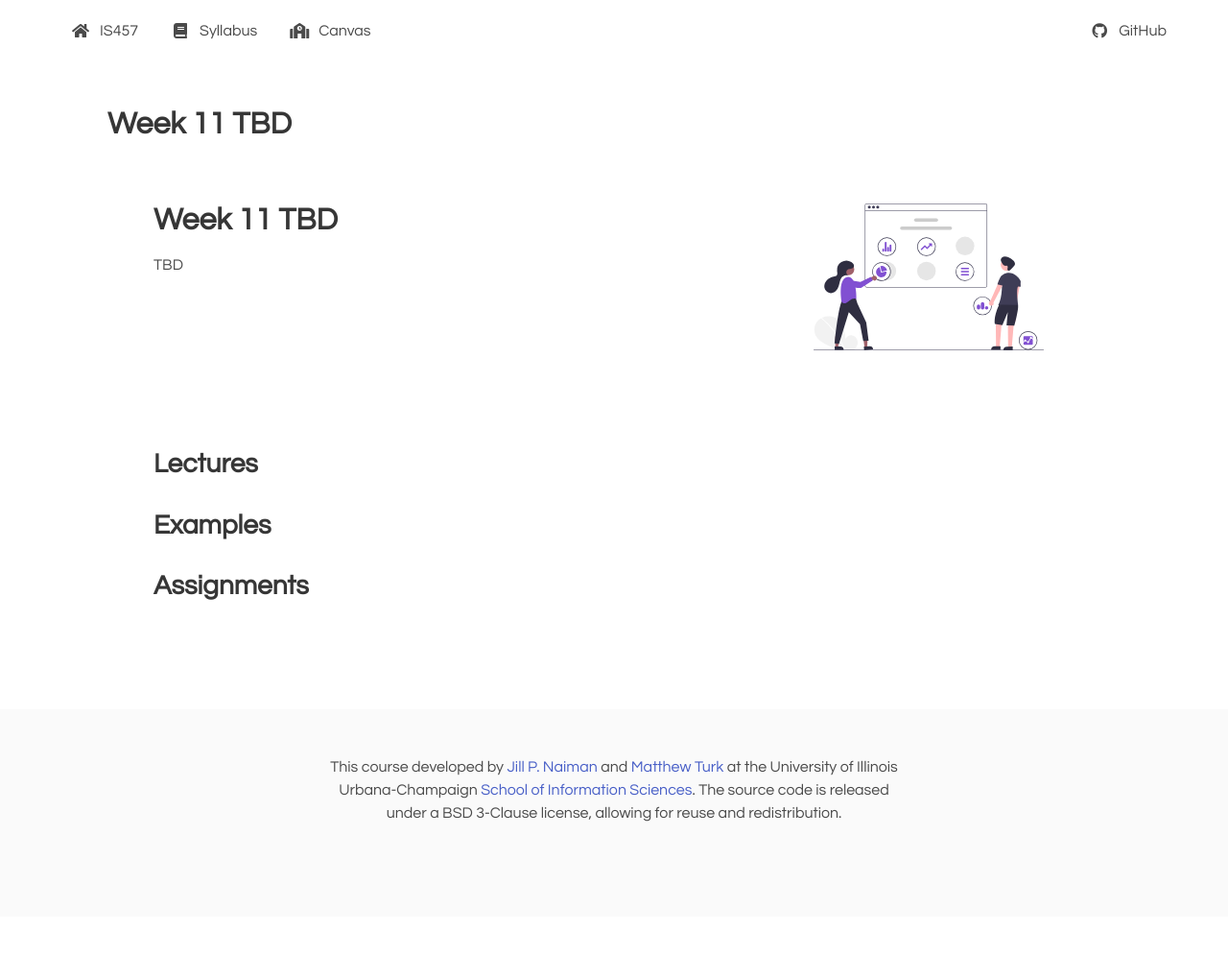
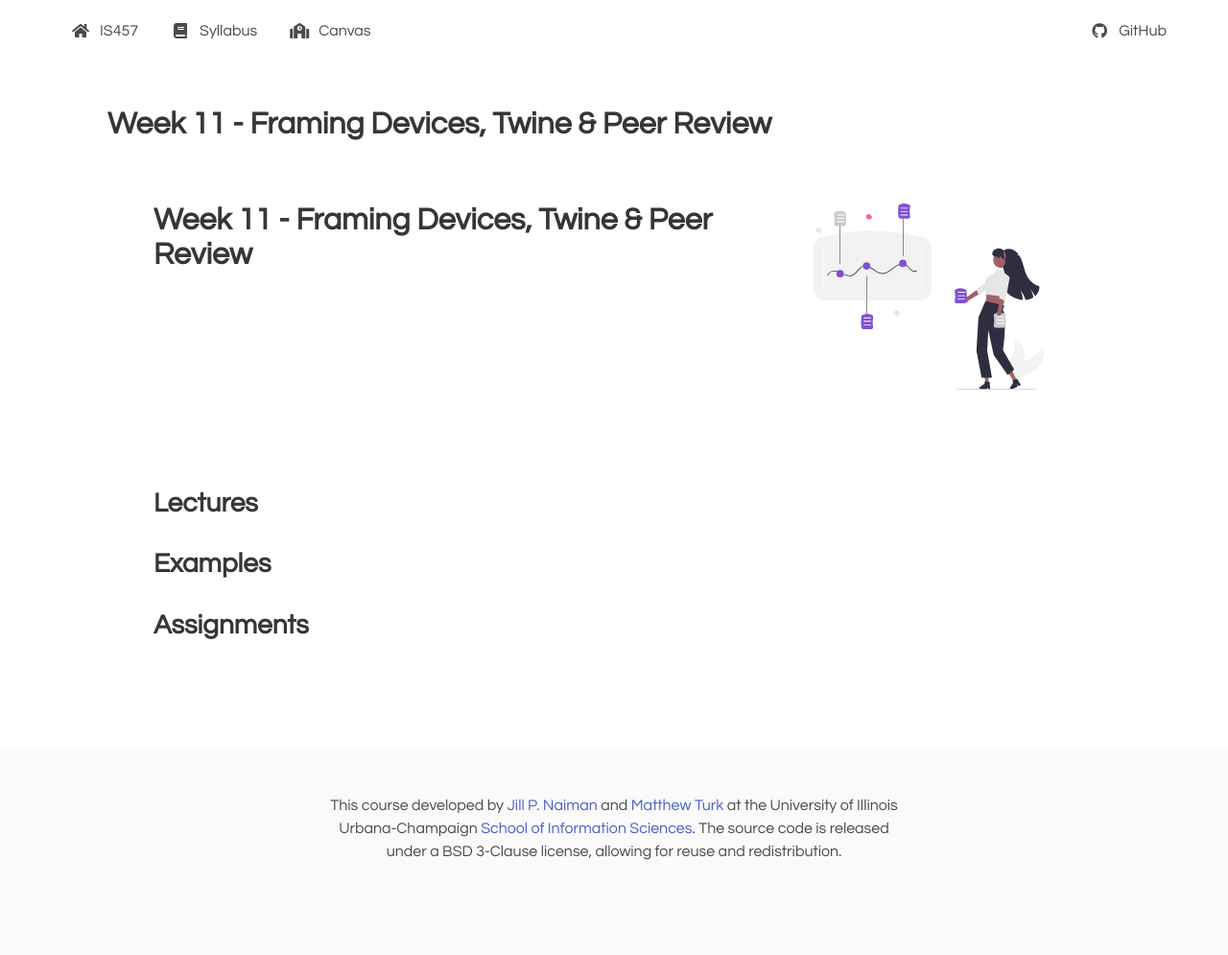
Before and after one commit to UIUC-iSchool-DataStories/is457_acuacg_spring2025, a Jekyll site: the page built from week11/index.md, in a window 1280 px wide. Shown: the whole page at 96% size. Built offline with Jekyll 4.4.1, drawn with Linux system fonts in a browser that asks for light colours; nearby versions of some CDN libraries; our own code applies the rules of GitHub Pages for plain Markdown files; before the commit the page ends 955 px from its top, so only the background shows below that.

Commit message:
all index

```diff
--- a/week11/index.md
+++ b/week11/index.md
@@ -1,9 +1,7 @@
 ---
 layout: week
-icon: undraw_data-points_1q5h.svg
+icon: undraw_detailed-examination_63b9.svg
 visible: true
 ---
 
-# Week 11 TBD
-
-TBD
+# Week 11 - Framing Devices, Twine & Peer Review
```
Also changed, not shown: week10/index.md (+0 -1 lines), week12/index.md (+2 -2 lines), week13/index.md (+2 -2 lines), week14/index.md (+2 -2 lines), week15/index.md (+1 -1 lines), 8 other files.
